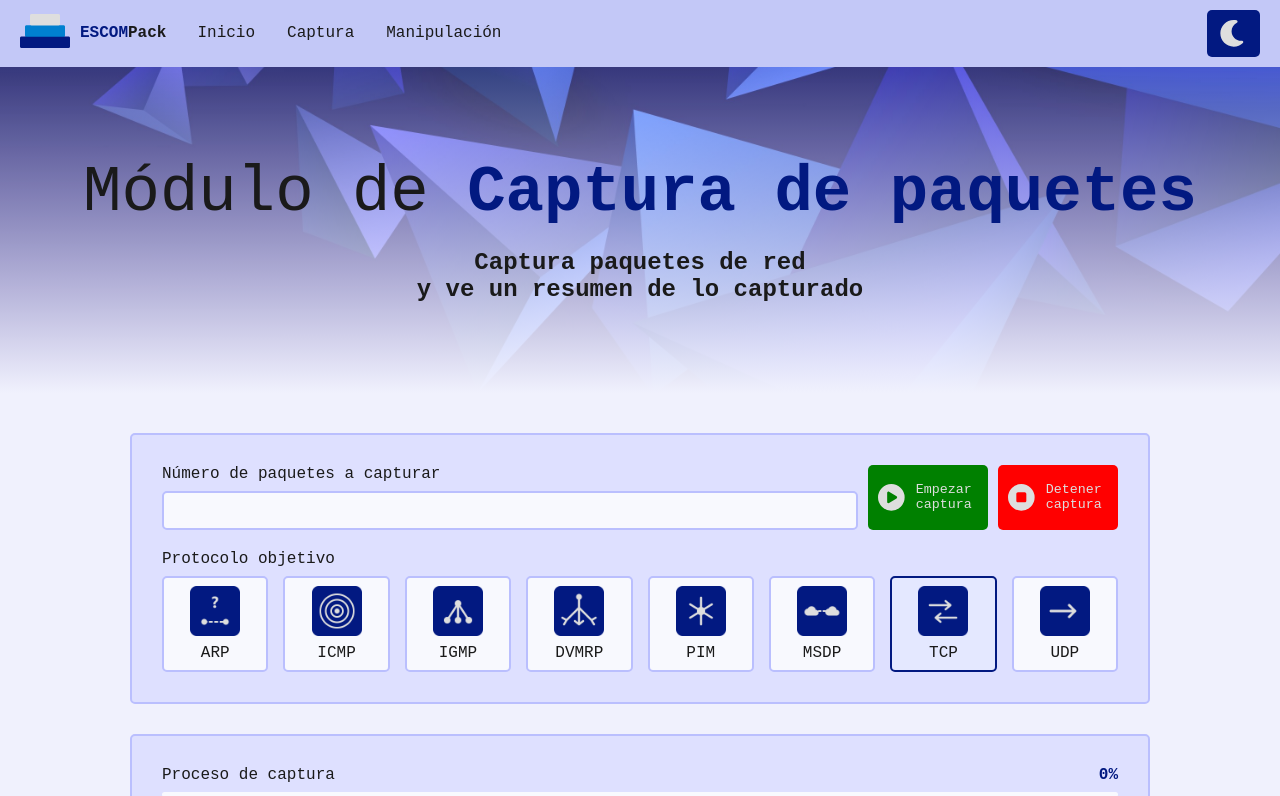
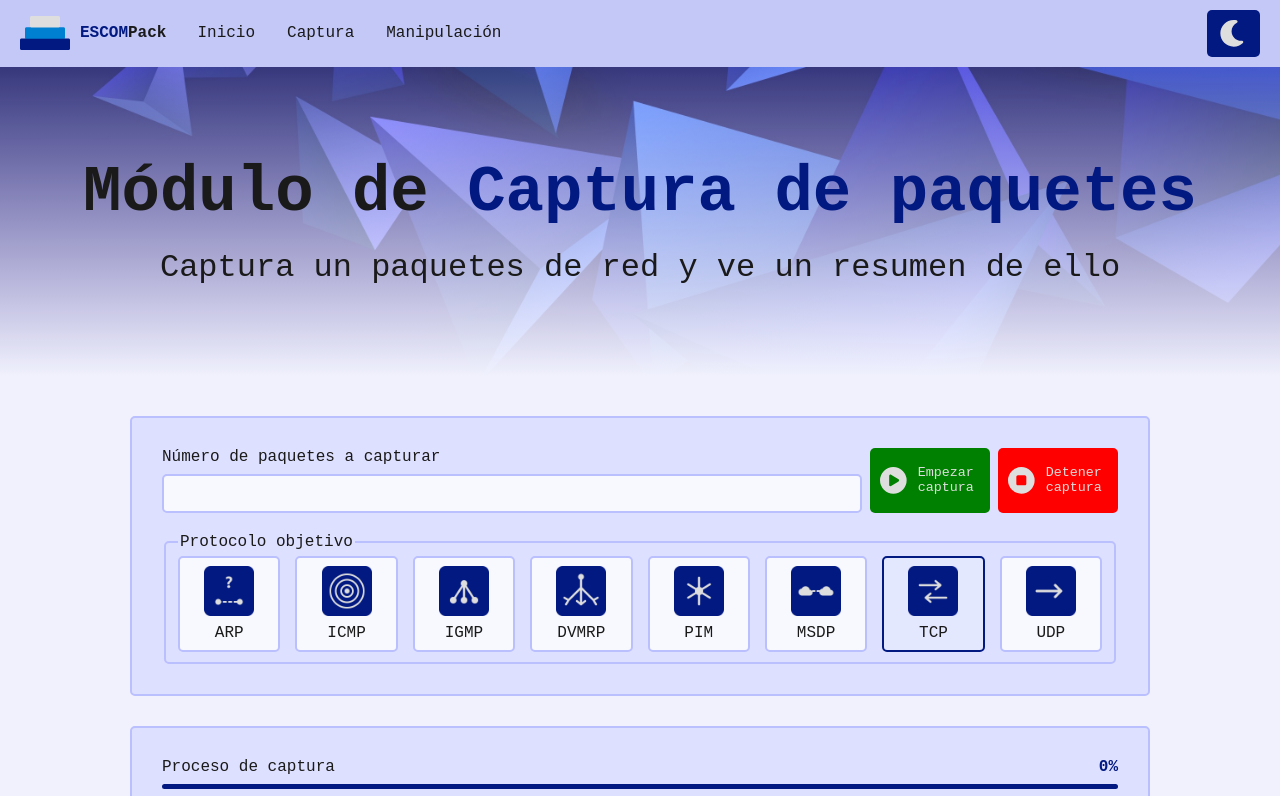
Before and after one commit to Bryan-13-TY/escompack, a React (Vite) app in the folder frontend/: page /capture in a window 1280 px wide. Shown: the top 796 px of the page. Built offline with nearby package versions, Linux system fonts and the light colour scheme.

Commit message:
Refactoriza por completo la vista PackageCapture

```diff
--- a/frontend/src/pages/PackageCapture/PackageCapture.css
+++ /dev/null
@@ -1,319 +0,0 @@
-main {
-    margin: 0;
-}
-
-/* ===== sección para la bienvenida */
-
-.package-capture-welcome-wrapper {
-    display: flex;
-    flex-direction: column;
-    justify-content: center; /* alinea verticalmente */
-    align-items: center; /* alinea horizontalmente */
-    gap: 20px;
-    padding: var(--padding-title-view-default);
-
-    font-family: var(--font-family-default);
-    text-align: center;
-
-    background: var(--color-bg-image-view2);
-    background-size: cover;
-    background-position: center;
-    background-repeat: no-repeat;
-}
-
-.package-capture-welcome-wrapper p,
-.package-capture-welcome-wrapper .summary {
-    margin: 0;
-    color: var(--color-text-primary);
-}
-
-.package-capture-welcome-wrapper .welcome {
-    white-space: pre-line;
-    font-size: var(--font-size-title-welcome);
-}
-
-.welcome .welcome-capture {
-    font-weight: bold;
-}
-
-.welcome .welcome-capture {
-    color: var(--color-text-accent);
-}
-
-.package-capture-welcome-wrapper .summary {
-    white-space: pre-line;
-}
-
-/* ===== sección para el formulario de captura ====== */
-
-.form-wrapper {
-    display: flex;
-    flex-direction: column;
-    justify-content: center; /* alinea verticalmente */
-    gap: 30px;
-
-    font-family: var(--font-family-default);
-    background-color: var(--color-bg-base);
-}
-
-.form-wrapper form {
-    border: var(--border-default);
-    border-radius: var(--border-radius-default);
-    display: flex;
-    flex-direction: column;
-    gap: 20px;
-    padding: 30px;
-
-    background-color: var(--color-bg-surface);
-}
-
-/* estilos para el input del número de paquetes */
-form .packets-capture {
-    display: flex;
-    gap: 10px;
-}
-
-.packets-capture .packets-input {
-    display: flex;
-    flex-direction: column;
-    gap: 8px;
-}
-
-.packets-input label {
-    color: var(--color-text-primary);
-}
-
-.packets-input input {
-    border: var(--border-default);
-    border-radius: var(--border-radius-default);
-    padding: var(--padding-input);
-
-    color: var(--color-text-primary);
-    font-family: var(--font-family-default);
-
-    background-color: var(--color-bg-elevated);
-}
-
-.packets-input input:hover  {
-    border: var(--border-focus);
-}
-
-/* estilos para la grilla con los protocolos */
-.packets-protocol-wrapper {
-    display: flex;
-    flex-direction: column;
-    justify-content: center; /* alinea verticalmente */
-    gap: 8px;
-}
-
-.packets-protocol-wrapper p {
-    margin: 0;
-
-    color: var(--color-text-primary);
-}
-
-.target-protocol-wrapper {
-    display: grid;
-    gap: 15px;
-}
-
-.target-protocol-wrapper .target-protocol input {
-    display: none;
-}
-
-/* estilos para la barra de progreso */
-.capture-progress {
-    border: var(--border-default);
-    border-radius: var(--border-radius-default);
-    display: flex;
-    flex-direction: column;
-    justify-content: center; /* alinea verticalmente */
-    gap: 8px;
-    padding: 30px;
-
-    background-color: var(--color-bg-surface);
-}
-
-.capture-progress p {
-    margin: 0;
-}
-
-.capture-progress .progress-total {
-    color: var(--color-text-secondary);
-}
-
-.progress-porcent {
-    display: flex;
-    flex-direction: row;
-    justify-content: space-between; /* mueve a los extremos */
-    align-items: center; /* alinea verticalmente */
-}
-
-.progress-porcent .progress-label {
-    color: var(--color-text-primary);
-}
-
-.progress-porcent .porcent {
-    font-weight: bold;
-    color: var(--color-text-accent);
-}
-
-.progress-bar {
-    /* revisar después */
-    border-radius: var(--border-radius-default);
-    height: 5px;
-    width: 100%;
-    overflow: hidden;
-
-    background-color: var(--color-bg-elevated);
-}
-
-.progress-bar .bar-porcent {
-    /* revisar después */
-    background-color: var(--color-bg-accent);
-    height: 100%;
-    transition: width 0.3s ease
-}
-
-.progress-footer {
-    display: flex;
-    flex-direction: row;
-    justify-content: space-between; /* mueve a los extremos */
-    align-items: center; /* alinea verticalmente */
-}
-
-.progress-footer .interface {
-    color: var(--color-text-secondary);
-}
-
-/* ====== sección para la tabla de captura ====== */
-
-.table-wrapper {
-    /*border: 2px solid yellow;*/
-    padding: var(--padding-section-default);
-    width: 100%;
-    overflow-x: auto;
-
-    font-family: var(--font-family-default);
-}
-
-.table-wrapper table {
-    border: var(--border-default);
-    border-collapse: collapse; /* une los bordes de la tabla */
-    width: 100%;
-    min-width: 1200px; /* si es menor aparece el scroll */
-}
-
-.table-wrapper table thead tr {
-    color: var(--color-text-primary);
-
-    background-color: var(--color-bg-surface);
-}
-
-.table-wrapper table thead tr th,
-.table-wrapper table tbody tr td {
-    padding: 12px;
-
-    text-align: left;
-}
-
-.table-wrapper table tbody tr {
-    color: var(--color-text-secondary);
-
-    background-color: var(--color-bg-elevated);
-}
-
-.table-wrapper table tbody tr .table-bar {
-    position: relative; /* referencia para la barra animada */
-}
-
-.table-wrapper table tbody tr .table-bar::before {
-    content: '';
-    position: absolute;
-    left: 0; /* barra a la izquierda */
-    top: 0; /* barra desde arriba */
-    width: 4px; /* grosor de la barra */
-    height: 100%; /* ocupa todo el alto */
-    border-radius: var(--border-radius-default);
-
-    transform: scaleY(0); /* estado inicial */
-    transform-origin: bottom center;
-    transition: 0.4s ease;
-
-    background-color: var(--color-bg-accent);
-}
-
-.table-wrapper table tbody tr:hover .table-bar::before {
-    transform: scaleY(1);
-
-    transform-origin: top center;
-}
-
-.table-wrapper table tbody tr td .table-protocol {
-    border-radius: var(--border-radius-default);
-    padding: var(--padding-label-focus);
-
-    color: var(--color-text-label-accent);
-    font-weight: bold;
-
-    background-color: var(--color-bg-accent);
-}
-
-.table-wrapper table tbody tr:hover {
-    background-color: var(--color-bg-elevated-hover);
-}
-
-
-/* ====== media queries ====== */
-
-@media (max-width: 900px) {
-    form .packets-capture {
-        flex-direction: column;
-        justify-content: center; /* alinea verticalmente */
-    }
-
-}
-
-@media (min-width: 901px) {
-    form .packets-capture {
-        flex-direction: row;
-    }
-
-    .packets-capture .packets-input {
-        flex: 3;
-    }
-
-    .packets-capture button {
-        width: 120px;
-    }
-}
-
-@media (max-width: 650px) {
-    .form-wrapper {
-        padding: 40px 40px;
-    }
-
-    .target-protocol-wrapper {
-        grid-template-columns: repeat(2, 1fr);
-    }
-}
-
-@media (min-width: 650px) and (max-width: 1150px) {
-    .form-wrapper {
-        padding: 40px 80px;
-    }
-
-    .target-protocol-wrapper {
-        grid-template-columns: repeat(4, 1fr);
-    }
-}
-
-@media (min-width: 1150px) {
-    .form-wrapper {
-        padding: 40px 130px;
-    }
-
-    .target-protocol-wrapper {
-        grid-template-columns: repeat(8, 1fr);
-    }
-}
--- a/frontend/src/pages/PackageCapture/components/CaptureForm/CaptureForm.css
+++ b/frontend/src/pages/PackageCapture/components/CaptureForm/CaptureForm.css
@@ -1,4 +1,4 @@
-.form-wrapper {
+.capture-form {
     display: flex;
     flex-direction: column;
     justify-content: center; /* alinea verticalmente */
@@ -8,7 +8,7 @@
     background-color: var(--color-bg-base);
 }
 
-.form-wrapper form {
+.capture-form form {
     border: var(--border-default);
     border-radius: var(--border-radius-default);
     display: flex;
@@ -19,13 +19,12 @@
     background-color: var(--color-bg-surface);
 }
 
-/* estilos para el input del número de paquetes */
-form .packets-capture {
+form .form-packets {
     display: flex;
-    gap: 10px;
+    gap: 8px;
 }
 
-.packets-capture .packets-input {
+.form-packets .packets-input {
     display: flex;
     flex-direction: column;
     gap: 8px;
@@ -46,29 +45,28 @@ form .packets-capture {
     background-color: var(--color-bg-elevated);
 }
 
-.packets-input input:hover  {
+.packets-input input:hover {
     border: var(--border-focus);
 }
 
-/* estilos para la grilla con los protocolos */
-.packets-protocol-wrapper {
+form .form-protocol {
     display: flex;
     flex-direction: column;
     justify-content: center; /* alinea verticalmente */
     gap: 8px;
+    border: var(--border-default);
+    border-radius: var(--border-radius-default);
 }
 
-.packets-protocol-wrapper p {
-    margin: 0;
-
+.form-protocol legend {
     color: var(--color-text-primary);
 }
 
-.target-protocol-wrapper {
+.form-protocol .protocol-grid {
     display: grid;
     gap: 15px;
 }
 
-.target-protocol-wrapper .target-protocol input {
+.protocol-grid .target-protocol input {
     display: none;
 }
--- a/frontend/src/pages/PackageCapture/components/CaptureForm/CaptureForm.jsx
+++ b/frontend/src/pages/PackageCapture/components/CaptureForm/CaptureForm.jsx
@@ -1,7 +1,7 @@
 import { useTheme } from "../../../../hooks/ThemeContext";
 import { PROTOCOLS } from "../../../../constants";
-import Button from "../../../../components/Button";
-import ProtocolInput from "../../../../components/ProtocolInput";
+import Button from '../../../../components/Button/Button';
+import ProtocolInput from '../../../../components/ProtocolInput/ProtocolInput';
 
 import './CaptureForm.css';
 
@@ -16,15 +16,11 @@ function CaptureForm({
 
     return (
         <form onSubmit={onSubmit}>
-            {/* input para el número de paquetes y botones */}
-            <div className='packets-capture'>
-                {/* input del form */}
-                <div className='packets-input'>
-                    <label htmlFor='packets-number'>Número de paquetes a capturar</label>
-                    <input type='number' name='packets-number' id='packets-number' min={5} max={100} required/>
+            <div className="form-packets">
+                <div className="packets-input">
+                    <label htmlFor='input-packets-number'>Número de paquetes a capturar</label>
+                    <input type='number' name='input-packets-number' id='input-packets-number' min={5} max={100} required/>
                 </div>
-
-                {/* botones del form */}
                 <Button
                     buttonText='Empezar captura'
                     type='submit'
@@ -39,14 +35,10 @@ function CaptureForm({
                     disable={!isCapturing}
                 />
             </div>
-
-            {/* grilla con los inputs del form */}
-            <div className='packets-protocol'>
-                <div className='packets-protocol-wrapper'>
-                    <p>Protocolo objetivo</p>
-                    <div className='target-protocol-wrapper'>
+            <fieldset className="form-protocol">
+                <legend>Protocolo objetivo</legend>
+                <div className="protocol-grid">
                     {
-                            // iteramos sobre los protocolos
                         PROTOCOLS.map((protocol_input) => (
                             <ProtocolInput
                                 key={protocol_input.id}
@@ -59,8 +51,7 @@ function CaptureForm({
                         ))
                     }
                 </div>
-                </div>
-            </div>
+            </fieldset>
         </form>
     );
 }
--- a/frontend/src/pages/PackageCapture/components/CaptureHeader/CaptureHeader.css
+++ b/frontend/src/pages/PackageCapture/components/CaptureHeader/CaptureHeader.css
@@ -1,9 +1,9 @@
-.package-capture-welcome-wrapper {
+.capture-header {
     display: flex;
     flex-direction: column;
     justify-content: center; /* alinea verticalmente */
     align-items: center; /* alinea horizontalmente */
-    gap: 20px;
+    gap: var(--gap-text-header);
     padding: var(--padding-title-view-default);
 
     font-family: var(--font-family-default);
@@ -15,25 +15,23 @@
     background-repeat: no-repeat;
 }
 
-.package-capture-welcome-wrapper p,
-.package-capture-welcome-wrapper .summary {
+.capture-header h1, p {
     margin: 0;
+}
+
+.capture-header .header-title,
+.capture-header .header-summary {
     color: var(--color-text-primary);
 }
 
-.package-capture-welcome-wrapper .welcome {
-    white-space: pre-line;
+.capture-header .header-title {
     font-size: var(--font-size-title-welcome);
 }
 
-.welcome .welcome-capture {
-    font-weight: bold;
-}
-
-.welcome .welcome-capture {
+.capture-header .header-title .title-capture {
     color: var(--color-text-accent);
 }
 
-.package-capture-welcome-wrapper .summary {
-    white-space: pre-line;
+.capture-header .header-summary {
+    font-size: var(--font-size-subtitle-welcome);
 }
--- a/frontend/src/pages/PackageCapture/components/CaptureHeader/CaptureHeader.jsx
+++ b/frontend/src/pages/PackageCapture/components/CaptureHeader/CaptureHeader.jsx
@@ -2,17 +2,14 @@ import './CaptureHeader.css';
 
 function CaptureHeader() {
     return (
-        <section className='package-capture-welcome'>
-            <div className='package-capture-welcome-wrapper'>
-                <p className='welcome'>
-                    Módulo de <span className='welcome-capture'>Captura de paquetes</span>
-                </p>
-                <h1 className='summary'>
-                    {`Captura paquetes de red
-                    y ve un resumen de lo capturado`}
-                </h1>
-            </div>
-        </section>
+        <header className='capture-header'>
+            <h1 className='header-title'>
+                Módulo de <span className='title-capture'>Captura de paquetes</span>
+            </h1>
+            <p className='header-summary'>
+                Captura un paquetes de red y ve un resumen de ello
+            </p>
+        </header>
     );
 }
 
--- a/frontend/src/pages/PackageCapture/components/CaptureProgress/CaptureProgress.css
+++ b/frontend/src/pages/PackageCapture/components/CaptureProgress/CaptureProgress.css
@@ -1,4 +1,4 @@
-.capture-progress {
+.form-capture-progress {
     border: var(--border-default);
     border-radius: var(--border-radius-default);
     display: flex;
@@ -10,32 +10,25 @@
     background-color: var(--color-bg-surface);
 }
 
-.capture-progress p {
-    margin: 0;
-}
-
-.capture-progress .progress-total {
-    color: var(--color-text-secondary);
-}
-
-.progress-porcent {
+.progress-header {
     display: flex;
     flex-direction: row;
-    justify-content: space-between; /* mueve a los extremos */
+    justify-content: space-between; /* header a los extremos */
     align-items: center; /* alinea verticalmente */
 }
 
-.progress-porcent .progress-label {
+.progress-header .header-label {
+    margin: 0;
+
     color: var(--color-text-primary);
 }
 
-.progress-porcent .porcent {
+.progress-header .header-percentage {
     font-weight: bold;
     color: var(--color-text-accent);
 }
 
-.progress-bar {
-    /* revisar después */
+.progress-capture {
     border-radius: var(--border-radius-default);
     height: 5px;
     width: 100%;
@@ -44,20 +37,25 @@
     background-color: var(--color-bg-elevated);
 }
 
-.progress-bar .bar-porcent {
-    /* revisar después */
+.progress-capture .capture-bar {
     background-color: var(--color-bg-accent);
     height: 100%;
-    transition: width 0.3s ease
+    transition: width 0.3s ease;
 }
 
 .progress-footer {
     display: flex;
     flex-direction: row;
-    justify-content: space-between; /* mueve a los extremos */
+    justify-content: space-between; /* footer a los extremos */
     align-items: center; /* alinea verticalmente */
 }
 
-.progress-footer .interface {
+.progress-footer .footer-total-packets {
+    margin: 0;
+
     color: var(--color-text-secondary);
 }
+
+.progress-footer .footer-interface {
+    color: var(--color-text-secondary);
+}
--- a/frontend/src/pages/PackageCapture/components/CaptureProgress/CaptureProgress.jsx
+++ b/frontend/src/pages/PackageCapture/components/CaptureProgress/CaptureProgress.jsx
@@ -7,21 +7,18 @@ function CaptureProgress({
     networkInterface = 'enp0s8',
 }) {
     return (
-        <div className='capture-progress'>
-            <div className='progress-porcent'>
-                <p className='progress-label'>Proceso de captura</p>
-                <span className='porcent'>
-                    {/* calculamos el porcentaje de paquetes capturados en tiempo real */}
-                    {percentaje}%
-                </span>
+        <div className='form-capture-progress'>
+            <header className='progress-header'>
+                <p className='header-label'>Proceso de captura</p>
+                <span className='header-percentage'>{percentaje}%</span>
+            </header>
+            <div className='progress-capture'>
+                <div className='capture-bar'></div>
             </div>
-            <div className='progress-bar'>
-                <div className='bar-porcent' style={{ width: `${percentaje}%` }}></div>
-            </div>
-            <div className='progress-footer'>
-                <p className='progress-total'>{capturedCount} / {totalPackets} paquetes</p>
-                <span className='interface'>Interfaz: {networkInterface}</span>
-            </div>
+            <footer className='progress-footer'>
+                <p className='footer-total-packets'>{capturedCount} / {totalPackets} paquetes</p>
+                <span className='footer-interface'>Interfaz: {networkInterface}</span>
+            </footer>
         </div>
     );
 }
--- a/frontend/src/pages/PackageCapture/components/PacketsTable/PacketsTable.jsx
+++ b/frontend/src/pages/PackageCapture/components/PacketsTable/PacketsTable.jsx
@@ -2,8 +2,9 @@ import './PacketsTable.css';
 
 function PacketsTable({ packets }) {
     return (
-        <section className='package-capture-table'>
-            <div className='table-wrapper'>
+        <section className='capture-table'>
+            <h2>Paquetes capturados</h2>
+            <div className='table'>
                 <table>
                     <thead>
                         <tr>
--- a/frontend/src/pages/PackageCapture/index.css
+++ b/frontend/src/pages/PackageCapture/index.css
@@ -2,54 +2,58 @@ main {
     margin: 0;
 }
 
+.capture-form,
+.capture-table {
+    padding: var(--padding-section-default);
+}
+
 @media (max-width: 900px) {
-    form .packets-capture {
+    .form-packets {
         flex-direction: column;
         justify-content: center; /* alinea verticalmente */
     }
-
 }
 
 @media (min-width: 901px) {
-    form .packets-capture {
+    .form-packets {
         flex-direction: row;
     }
 
-    .packets-capture .packets-input {
+    .form-packets .packets-input {
         flex: 3;
     }
 
-    .packets-capture button {
+    .form-packets button {
         width: 120px;
     }
 }
 
 @media (max-width: 650px) {
-    .form-wrapper {
+    .capture-form {
         padding: 40px 40px;
     }
 
-    .target-protocol-wrapper {
+    .protocol-grid {
         grid-template-columns: repeat(2, 1fr);
     }
 }
 
 @media (min-width: 650px) and (max-width: 1150px) {
-    .form-wrapper {
+    .capture-form {
         padding: 40px 80px;
     }
 
-    .target-protocol-wrapper {
+    .protocol-grid {
         grid-template-columns: repeat(4, 1fr);
     }
 }
 
 @media (min-width: 1150px) {
-    .form-wrapper {
+    .capture-form {
         padding: 40px 130px;
     }
 
-    .target-protocol-wrapper {
+    .protocol-grid {
         grid-template-columns: repeat(8, 1fr);
     }
 }
--- a/frontend/src/pages/PackageCapture/index.jsx
+++ b/frontend/src/pages/PackageCapture/index.jsx
@@ -1,5 +1,5 @@
-import Header from "../../components/Header";
-import Footer from "../../components/Footer";
+import Header from "../../components/Header/index";
+import Footer from "../../components/Footer/Footer";
 import { usePacketCapture } from "./hooks/usePackageCapture";
 import CaptureHeader from "./components/CaptureHeader/CaptureHeader";
 import CaptureForm from "./components/CaptureForm/CaptureForm";
@@ -20,6 +20,32 @@ function PackageCapture() {
         stopCapture,
     } = usePacketCapture();
 
+    return (
+        <div className="package-capture">
+            <Header />
+            <main>
+                <CaptureHeader />
+                <section className="capture-form">
+                    <CaptureForm
+                        onSubmit={startCapture}
+                        onStop={stopCapture}
+                        isCapturing={isCapturing}
+                        protocolSelected={protocolSelected}
+                        setProtocolSelected={setProtocolSelected}
+                    />
+                    <CaptureProgress
+                        capturedCount={packets.length}
+                        totalPackets={totalPackets}
+                        percentaje={progressPercentaje}
+                    />
+                </section>
+                <PacketsTable packets={packets}/>
+            </main>
+            <Footer />
+        </div>
+    );
+
+    /*
     return (
         <div className='package-capture'>
             <div className='package-capture-wrapper'>
@@ -48,6 +74,7 @@ function PackageCapture() {
             </div>
         </div>
     );
+    */
 }
 
 export default PackageCapture;
```
Also changed, not shown: frontend/src/pages/PackageCapture/components/PacketsTable/PacketsTable.css (+28 -15 lines). Lines whose indentation alone changed are shown as unchanged.
